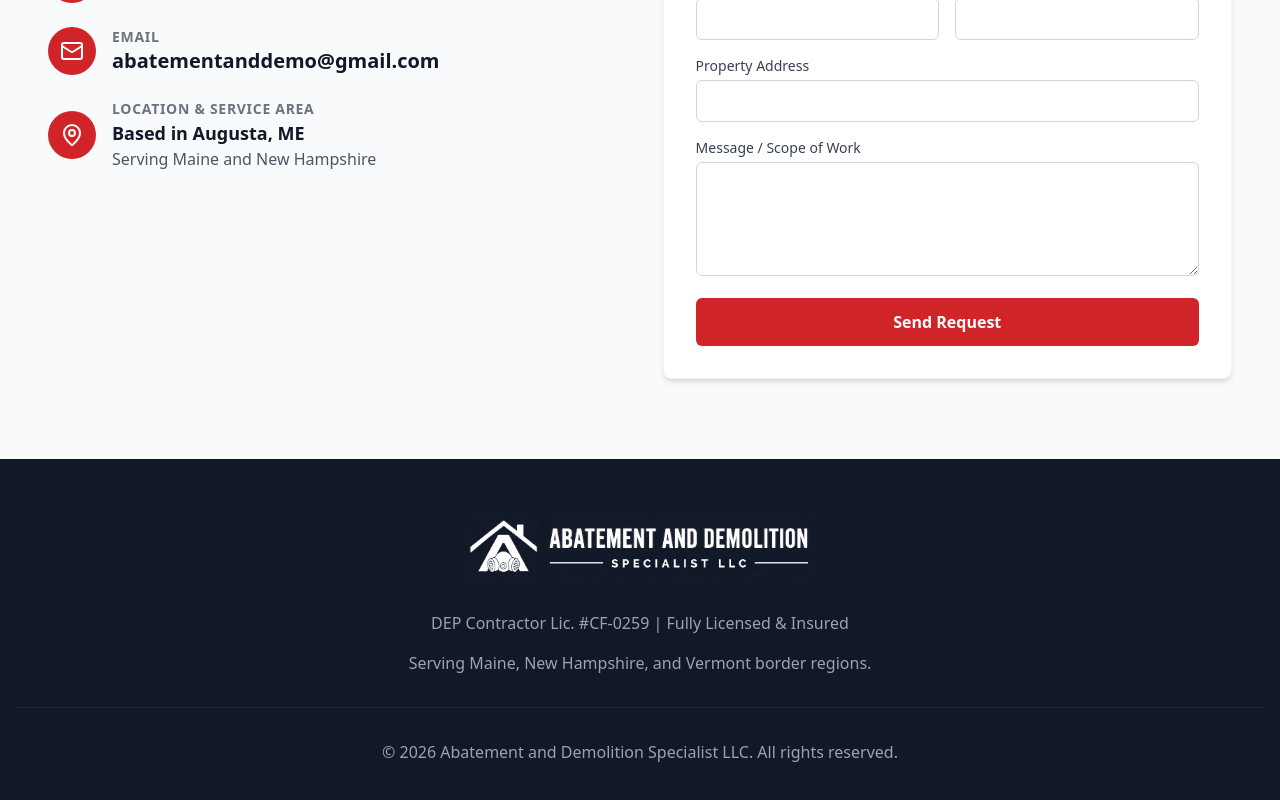
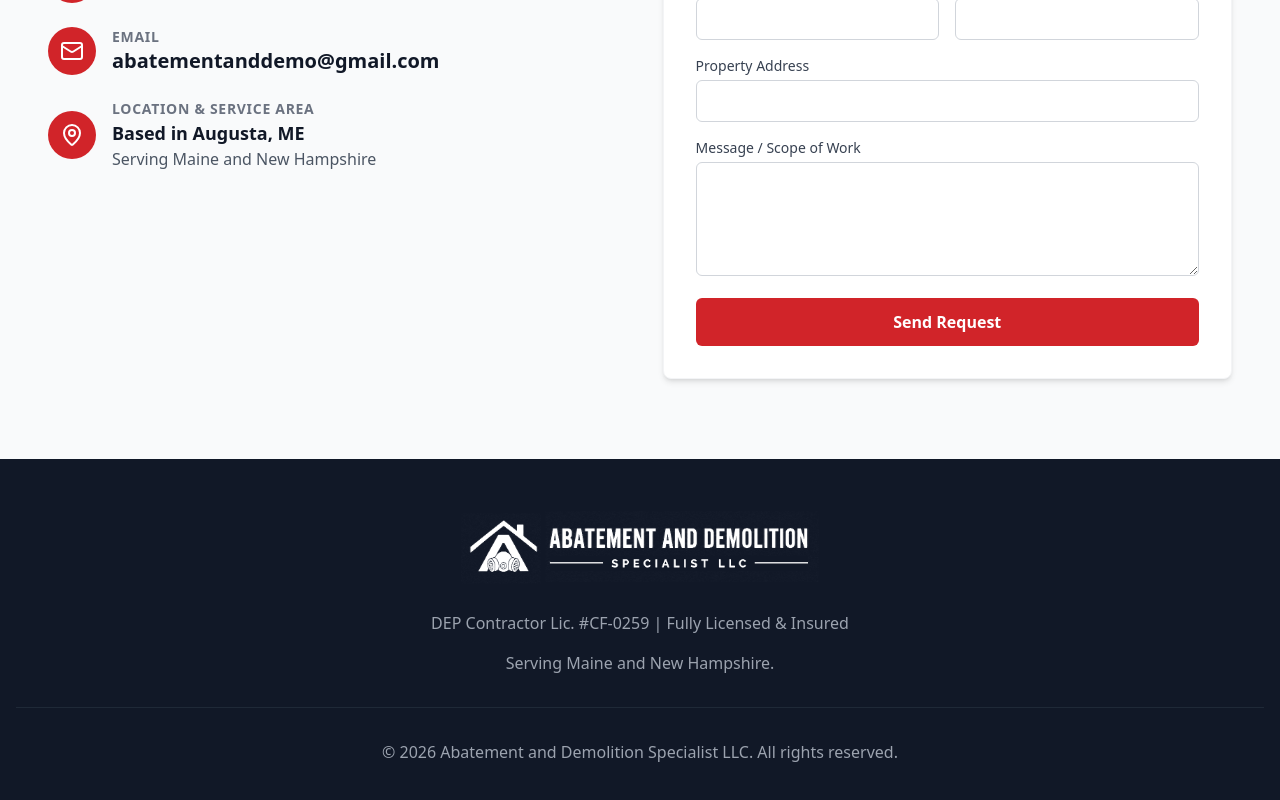
Before and after one commit to melarre/ADS-Website, a React (Vite) app: page / in a window 1280 px wide. Shown: the part 2785-3585 px from the top of the page. Built offline with nearby package versions, Linux system fonts and the light colour scheme.

Commit message:
Update service locations in footer

```diff
--- a/src/App.jsx
+++ b/src/App.jsx
@@ -304,7 +304,7 @@ function App() {
         <div className="max-w-7xl mx-auto px-4">
           <img src="/assets/logo-white.png" alt="Abatement and Demolition Specialist" className="h-20 mx-auto mb-6" />
           <p className="mb-4">DEP Contractor Lic. #CF-0259 | Fully Licensed & Insured</p>
-          <p className="mb-8">Serving Maine, New Hampshire, and Vermont border regions.</p>
+          <p className="mb-8">Serving Maine and New Hampshire.</p>
           <div className="border-t border-gray-800 pt-8">
             <p>&copy; {new Date().getFullYear()} Abatement and Demolition Specialist LLC. All rights reserved.</p>
           </div>
```
